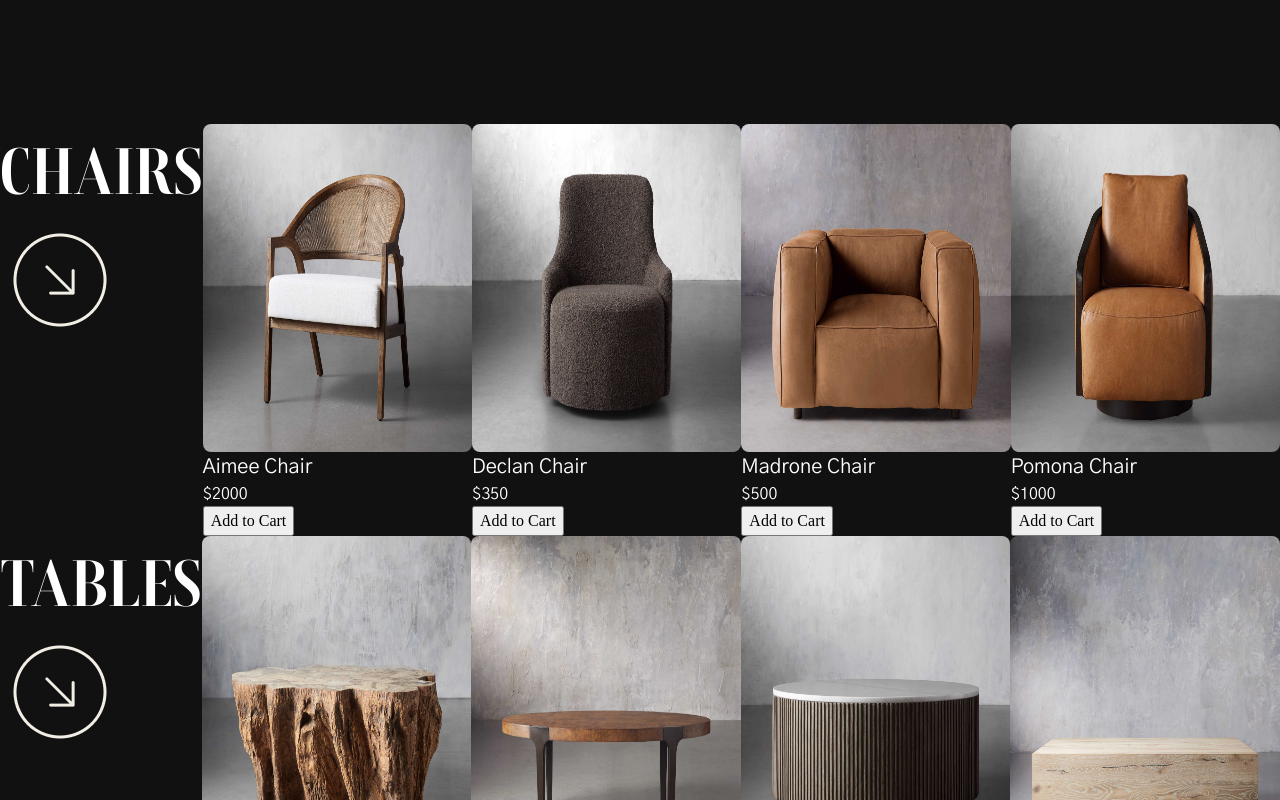
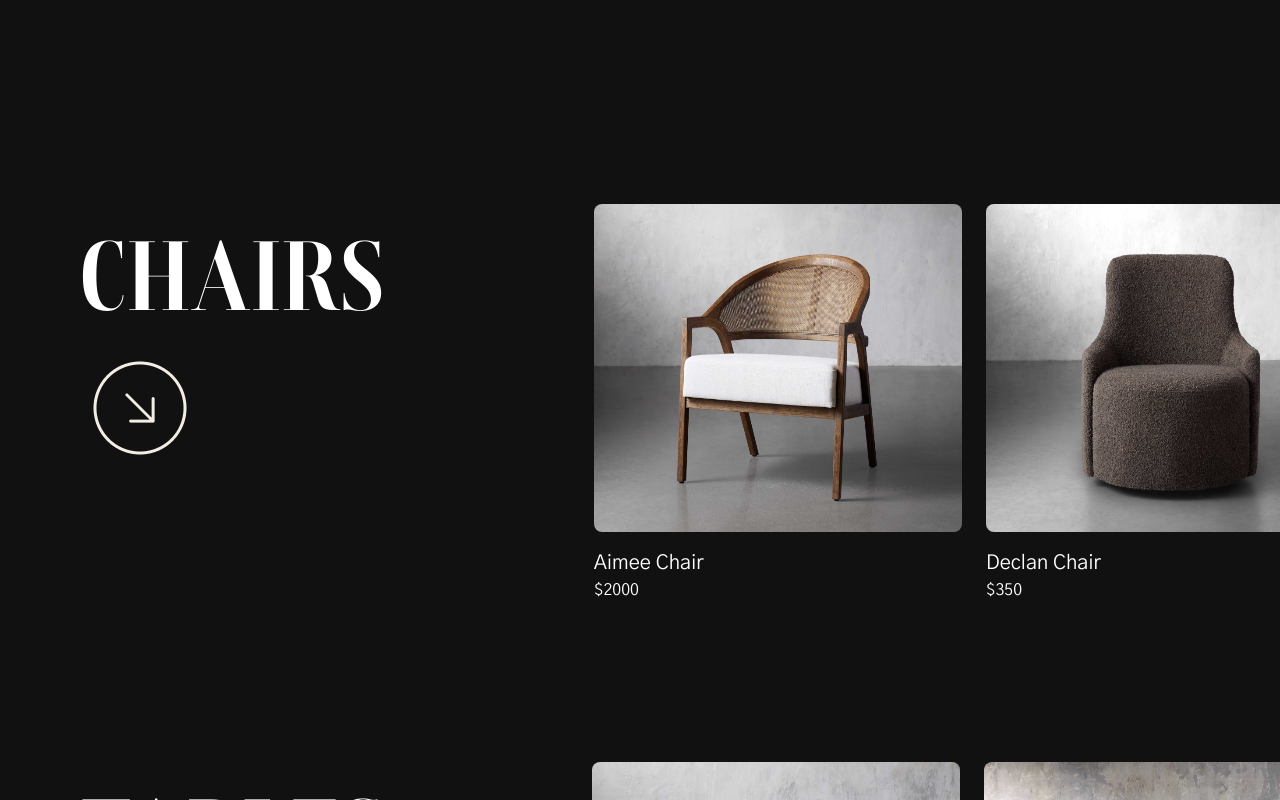
Before and after one commit to foreycodes/React-ECommerce, a React (Create React App) app: page / in a window 1280 px wide. Shown: the part 2580-3380 px from the top of the page. Built offline with nearby package versions, Linux system fonts and the light colour scheme.

Commit message:
Horizontal scrolling added to product container

```diff
--- a/src/pages/shop/product.css
+++ b/src/pages/shop/product.css
@@ -1,3 +1,10 @@
+.product {
+    display: flex;
+    flex-direction: column;
+    width: 368px;
+    flex-shrink: 0;
+    gap: 16px;
+}
 .product-img {
     width: 368px;
     height: 328px;
@@ -15,3 +22,8 @@
 .product-price {
     font-size: var(--font-body-sm);
 }
+
+/* for layout purposes atm */
+.addToCartBttn {
+    display: none;
+}
--- a/src/pages/shop/shop.css
+++ b/src/pages/shop/shop.css
@@ -3,15 +3,25 @@
     color: var(--color-neutral-100);
 }
 
-.title-container h2 {
+.category-title-container {
     font-family: var(--font-display);
     font-size: var(--font-display-md);
 }
 
 .product-section {
     display: flex;
+    gap: 210px;
+    padding: 80px 0 80px 80px;
 }
-.product-container {
+
+.products-container {
+    width: 100%;
     display: flex;
-    flex-direction: row;
+    gap: 24px;
+    overflow-x: scroll;
+    white-space: nowrap;
 }
+
+.products-container::-webkit-scrollbar {
+    display: none;
+}
--- a/src/pages/shop/shop.jsx
+++ b/src/pages/shop/shop.jsx
@@ -10,13 +10,15 @@ const Shop = () => {
     <div className="shop">
       {
         category.map((category, i) =>
-          <div key={i} className={`product-section ${category}`}>
-          <div className="title-container">
-            <h2>{category.toUpperCase()}</h2>
-            <img alt="arrow" src={require("../../assets/arrow.png")}></img>
-          </div>
-          <div className="product-container">
-          {PRODUCTS.filter(p => p.type === category).map(p => <Product data={p} />)}
+        <div className="category-section">
+            <div key={i} className={`product-section ${category}`}>
+              <div className="category-title-container">
+                <h2>{category.toUpperCase()}</h2>
+                <img alt="arrow" src={require("../../assets/arrow.png")}></img>
+              </div>
+              <div className="products-container">
+                {PRODUCTS.filter(p => p.type === category).map(p => <Product data={p} />)}
+              </div>
           </div>
         </div>
         )
--- a/src/products.js
+++ b/src/products.js
@@ -2,6 +2,62 @@ import { ArticleMedium, ChartLine } from 'phosphor-react'
 // import productImg from './assets/placeholder.jpeg'
 
 export const PRODUCTS = [
+    {
+        id: 1,
+        productName: "Aimee Chair",
+        price: 2000.0,
+        type: "chairs",
+        productImage: "aimee.jpeg",
+    },
+    {
+        id: 2,
+        productName: "Declan Chair",
+        price: 350.0,
+        type: "chairs",
+        productImage: "declan.jpeg",
+    },
+    {
+        id: 3,
+        productName: "Madrone Chair",
+        price: 500.0,
+        type: "chairs",
+        productImage: "madrone.jpeg",
+    },
+    {
+        id: 4,
+        productName: "Pomona Chair",
+        price: 1000.0,
+        type: "chairs",
+        productImage: "pomona.jpeg",
+    },
+    {
+        id: 1,
+        productName: "Aimee Chair",
+        price: 2000.0,
+        type: "chairs",
+        productImage: "aimee.jpeg",
+    },
+    {
+        id: 2,
+        productName: "Declan Chair",
+        price: 350.0,
+        type: "chairs",
+        productImage: "declan.jpeg",
+    },
+    {
+        id: 3,
+        productName: "Madrone Chair",
+        price: 500.0,
+        type: "chairs",
+        productImage: "madrone.jpeg",
+    },
+    {
+        id: 4,
+        productName: "Pomona Chair",
+        price: 1000.0,
+        type: "chairs",
+        productImage: "pomona.jpeg",
+    },
     {
         id: 1,
         productName: "Aimee Chair",
```
